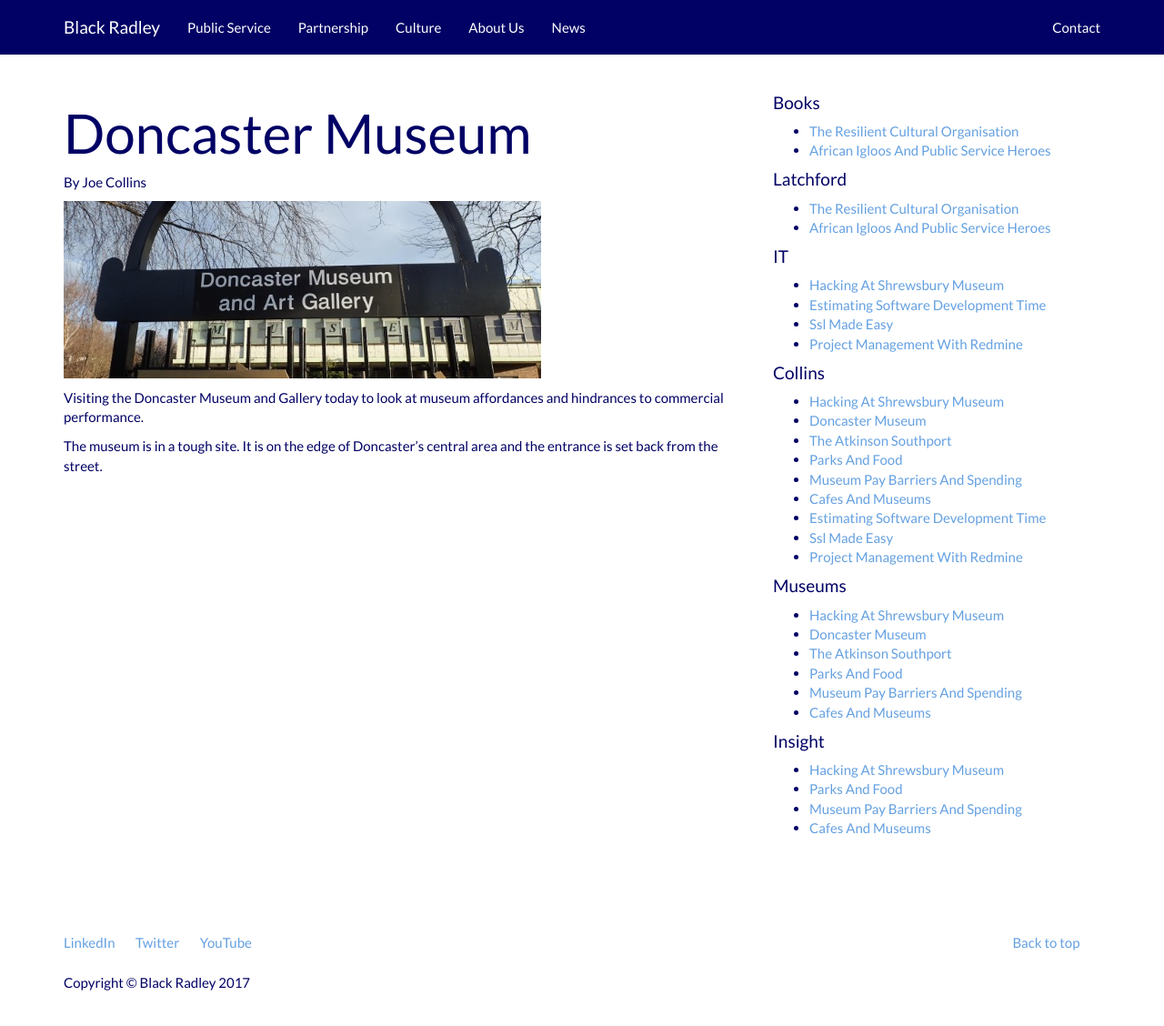
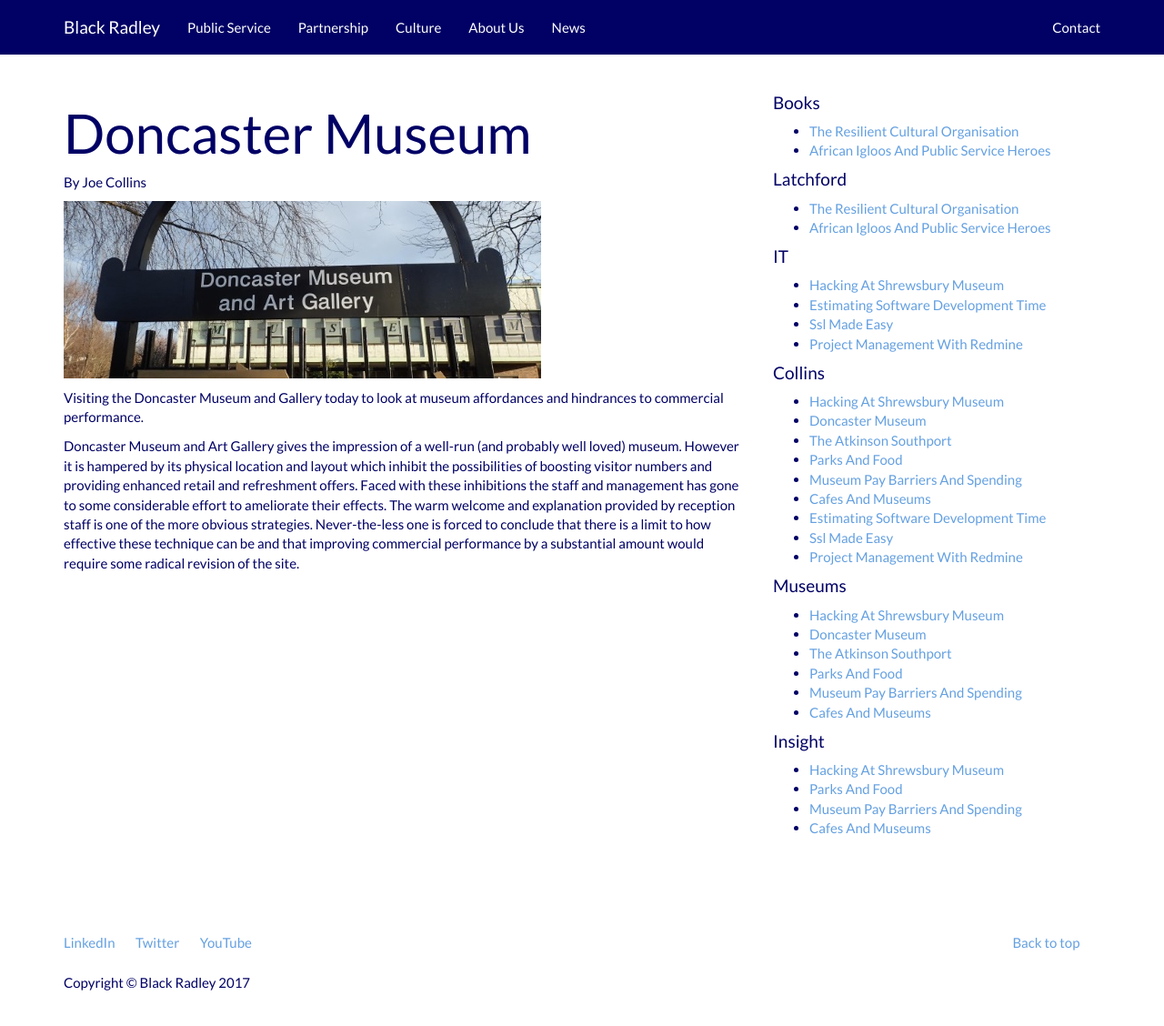
Before and after one commit to blackradley/blackradley.github.io, a Jekyll site: the page built from _posts/2017-01-14-doncaster-museum.md, in a window 1280 px wide and 1167 px high. Shown: the top 1128 px of the window at 91% size. Built offline with Jekyll 4.4.1, drawn with Linux system fonts in a browser that asks for light colours; nearby versions of some CDN libraries.

Commit message:
Doncaster and Shrewsbury

```diff
--- a/_posts/2017-01-14-doncaster-museum.md
+++ b/_posts/2017-01-14-doncaster-museum.md
@@ -12,4 +12,4 @@ By Joe Collins
 
 Visiting the Doncaster Museum and Gallery today to look at museum affordances and hindrances to commercial performance.
 
-The museum is in a tough site.  It is on the edge of Doncaster's central area and the entrance is set back from the street.
+Doncaster Museum and Art Gallery gives the impression of a well-run (and probably well loved) museum.  However it is hampered by its physical location and layout which inhibit the possibilities of boosting visitor numbers and providing enhanced retail and refreshment offers.  Faced with these inhibitions the staff and management has gone to some considerable effort to ameliorate their effects.  The warm welcome and explanation provided by reception staff is one of the more obvious strategies.  Never-the-less one is forced to conclude that there is a limit to how effective these technique can be and that improving commercial performance by a substantial amount would require some radical revision of the site.
```
Also changed, not shown: _posts/2017-04-04-hacking-at-shrewsbury-museum.md (+1 -1 lines).
